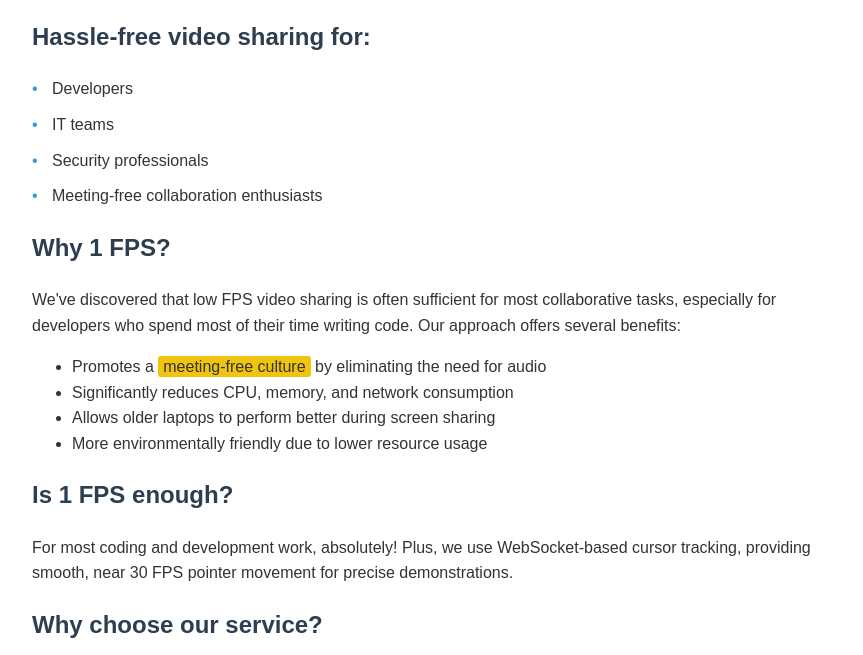
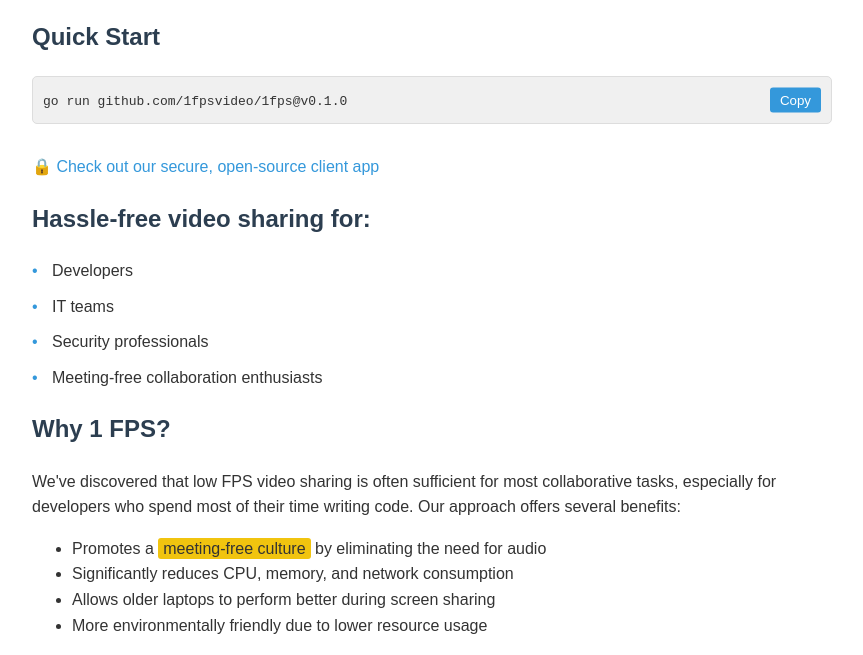
Before and after one commit to 1fpsvideo/server, a plain HTML site: page handlers/templates/index.html in a window 1280 px wide. Shown: the part 96-751 px from the top of the page, without its empty margins (208-1071 px from the left). Drawn offline with Linux system fonts and the light colour scheme.

Commit message:
Improve index page

```diff
--- a/handlers/templates/index.html
+++ b/handlers/templates/index.html
@@ -36,10 +36,53 @@
             left: 0;
             color: #3498db;
         }
+        .command-box {
+            background-color: #f0f0f0;
+            border: 1px solid #ddd;
+            border-radius: 5px;
+            padding: 10px;
+            margin: 20px 0;
+            position: relative;
+        }
+        .copy-btn {
+            position: absolute;
+            right: 10px;
+            top: 50%;
+            transform: translateY(-50%);
+            background-color: #3498db;
+            color: white;
+            border: none;
+            padding: 5px 10px;
+            border-radius: 3px;
+            cursor: pointer;
+        }
+        .copy-btn:hover {
+            background-color: #2980b9;
+        }
+        .source-link {
+            display: inline-block;
+            margin-top: 10px;
+            color: #3498db;
+            text-decoration: none;
+        }
+        .source-link:hover {
+            text-decoration: underline;
+        }
     </style>
 </head>
 <body>
     <h1>1fps.video - Encrypted Screen Sharing</h1>
+
+    <h2>Quick Start</h2>
+    <div class="command-box">
+        <code>go run github.com/1fpsvideo/1fps@v0.1.0</code>
+        <button id="copyBtn" class="copy-btn" onclick="copyToClipboard()">Copy</button>
+    </div>
+    <p>
+        <a href="https://github.com/1fpsvideo/1fps" target="_blank" class="source-link">
+            🔒 Check out our secure, open-source client app
+        </a>
+    </p>
 
     <h2>Hassle-free video sharing for:</h2>
     <ul class="feature-list">
@@ -75,5 +118,21 @@
     <p><strong>Note:</strong> We're currently working on encrypting cursor coordinates for even greater privacy.</p>
 
     <p>Start sharing your screen effortlessly and securely with 1fps.video today!</p>
+
+    <script>
+        function copyToClipboard() {
+            const el = document.createElement('textarea');
+            el.value = 'go run github.com/1fpsvideo/1fps@v0.1.0';
+            document.body.appendChild(el);
+            el.select();
+            document.execCommand('copy');
+            document.body.removeChild(el);
+            const copyBtn = document.getElementById('copyBtn');
+            copyBtn.textContent = 'Copied';
+            setTimeout(() => {
+                copyBtn.textContent = 'Copy';
+            }, 2000);
+        }
+    </script>
 </body>
 </html>
```
